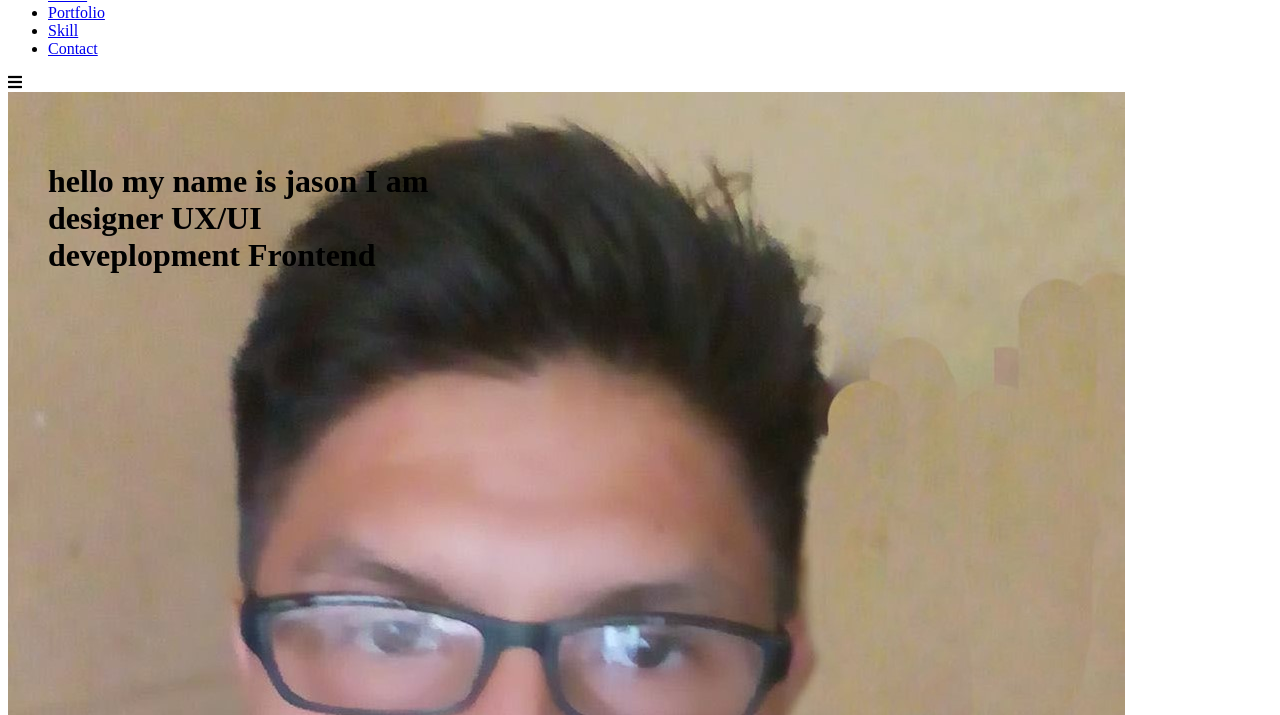
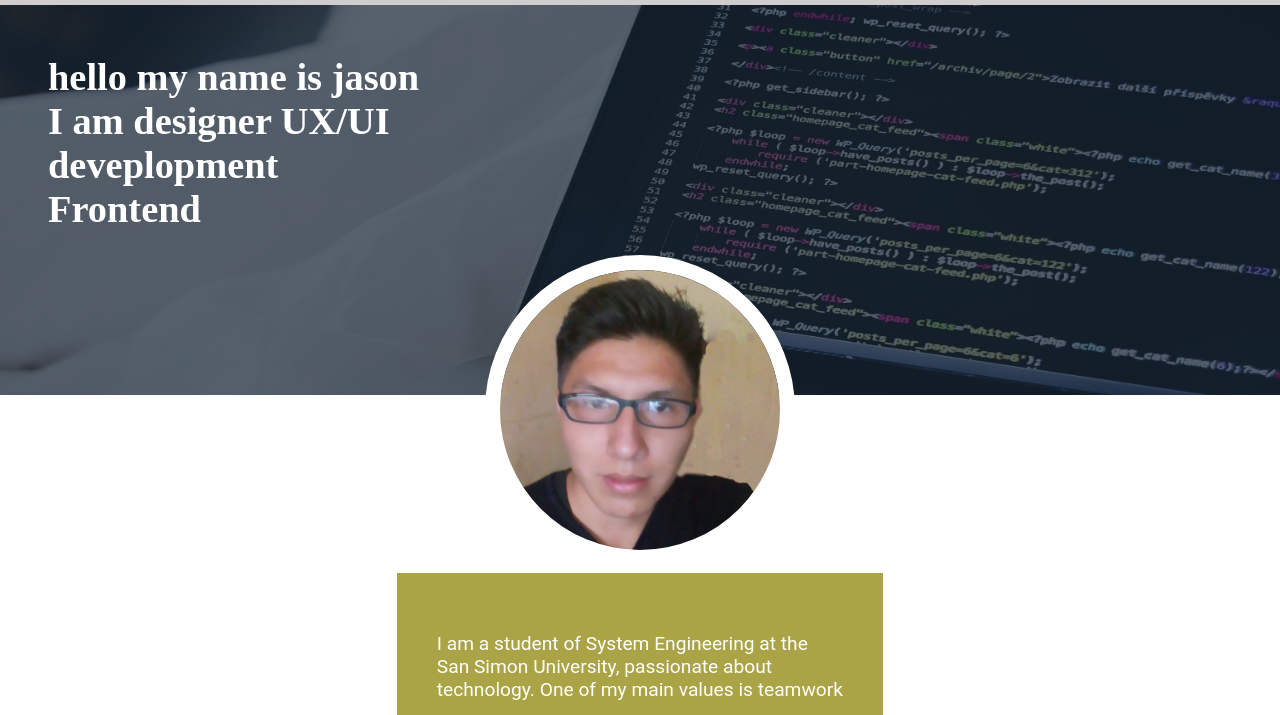
Before and after one commit to jason79354656/portfolio, a plain HTML site: page index.html in a window 1280 px wide. Shown: the part 56-771 px from the top of the page. Drawn offline with Linux system fonts and the light colour scheme; files whose address does not match are found by name.

Commit message:
fixing bug

```diff
--- a/index.html
+++ b/index.html
@@ -4,7 +4,7 @@
     <meta charset="UTF-8">
     <meta name="viewport" content="width=, initial-scale=1.0">
     <title>Document</title>
-    <link rel="stylesheet" type="text/css" href="./css/home.css media="screen" />
+    <link rel="stylesheet" type="text/css" href="./css/home.css" media="screen" />
     <script src="./js/home.js"></script>
     <link rel="stylesheet" href="https://use.fontawesome.com/releases/v5.8.1/css/all.css" integrity="sha384-50oBUHEmvpQ+1lW4y57PTFmhCaXp0ML5d60M1M7uH2+nqUivzIebhndOJK28anvf" crossorigin="anonymous"
 
```
